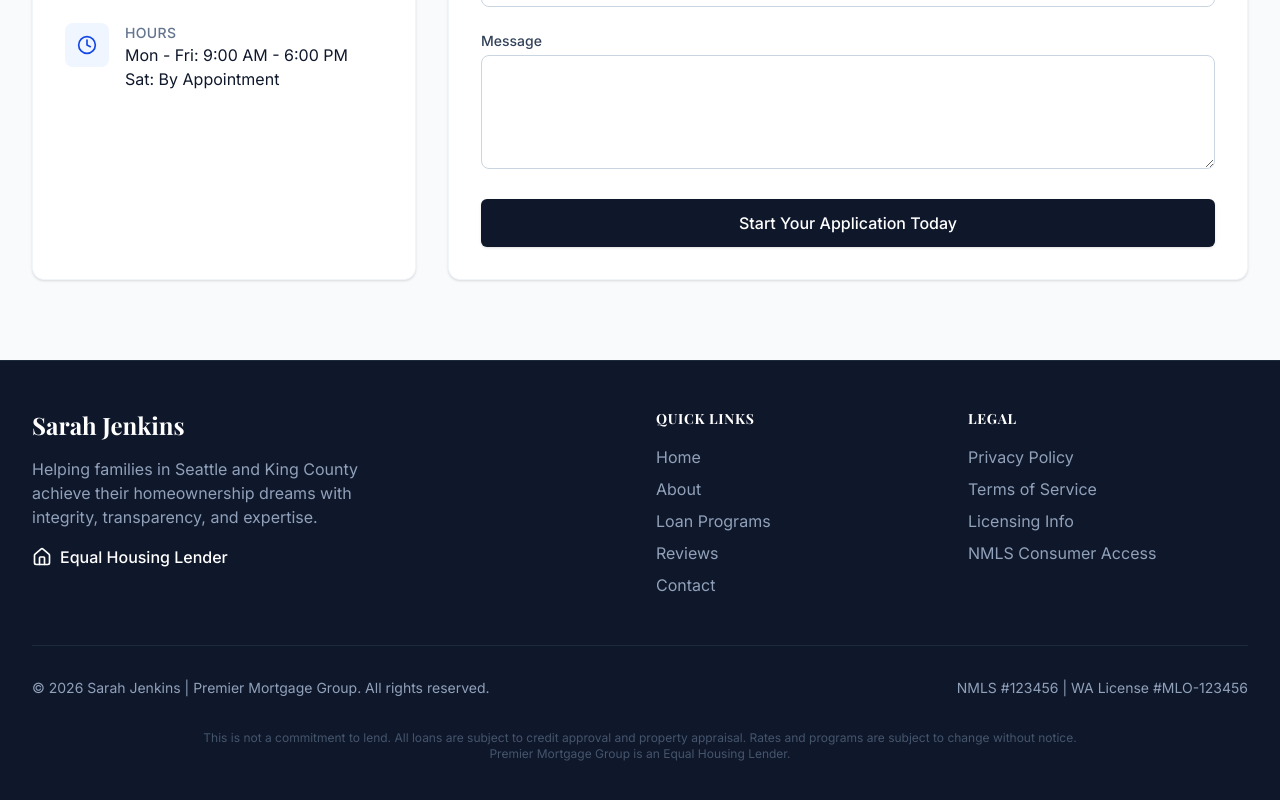
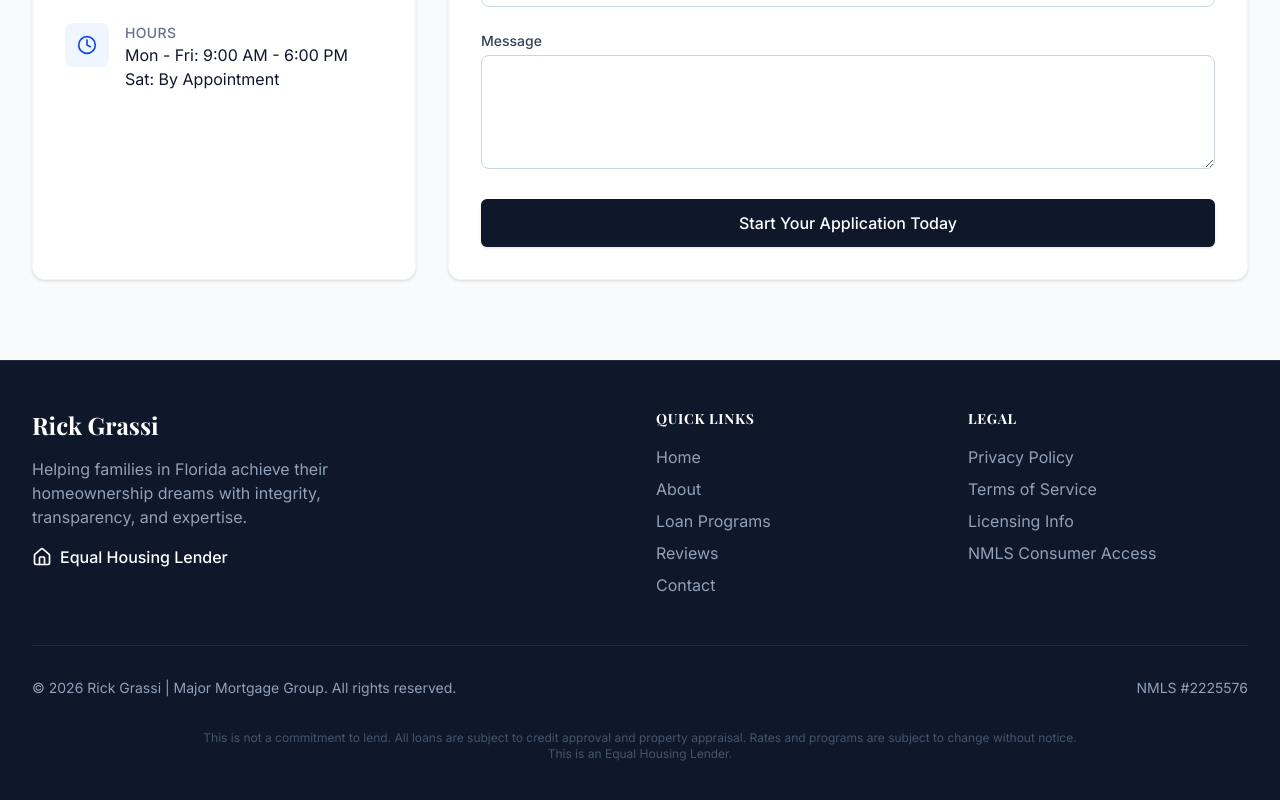
Before and after one commit to astraluxeindustries/rick-grassi, a React (Vite) app in the folder premium-mortgage-officer/: page / in a window 1280 px wide. Shown: the part 5837-6637 px from the top of the page. Built offline with nearby package versions, Linux system fonts and the light colour scheme; a web font is replaced by a local one.

Commit message:
Update Footer.tsx

```diff
--- a/premium-mortgage-officer/src/components/Footer.tsx
+++ b/premium-mortgage-officer/src/components/Footer.tsx
@@ -7,9 +7,9 @@ export const Footer = () => {
       <div className="max-w-7xl mx-auto px-4 sm:px-6 lg:px-8">
         <div className="grid md:grid-cols-4 gap-8 mb-12">
           <div className="col-span-1 md:col-span-2">
-            <h3 className="text-white font-serif text-2xl font-bold mb-4">Sarah Jenkins</h3>
+            <h3 className="text-white font-serif text-2xl font-bold mb-4">Rick Grassi</h3>
             <p className="mb-4 text-slate-400 max-w-sm">
-              Helping families in Seattle and King County achieve their homeownership dreams with integrity, transparency, and expertise.
+              Helping families in Florida achieve their homeownership dreams with integrity, transparency, and expertise.
             </p>
             <div className="flex items-center space-x-2 text-white">
               <Home className="w-5 h-5" />
@@ -40,15 +40,15 @@ export const Footer = () => {
         </div>
 
         <div className="border-t border-slate-800 pt-8 text-sm text-center md:text-left flex flex-col md:flex-row justify-between items-center">
-          <p>&copy; {new Date().getFullYear()} Sarah Jenkins | Premier Mortgage Group. All rights reserved.</p>
+          <p>&copy; {new Date().getFullYear()} Rick Grassi | Major Mortgage Group. All rights reserved.</p>
           <p className="mt-2 md:mt-0">
-            NMLS #123456 | WA License #MLO-123456
+            NMLS #2225576
           </p>
         </div>
 
         <div className="mt-8 text-xs text-slate-600 text-center max-w-4xl mx-auto">
           <p>
-            This is not a commitment to lend. All loans are subject to credit approval and property appraisal. Rates and programs are subject to change without notice. Premier Mortgage Group is an Equal Housing Lender.
+            This is not a commitment to lend. All loans are subject to credit approval and property appraisal. Rates and programs are subject to change without notice. This is an Equal Housing Lender.
           </p>
         </div>
       </div>
```
